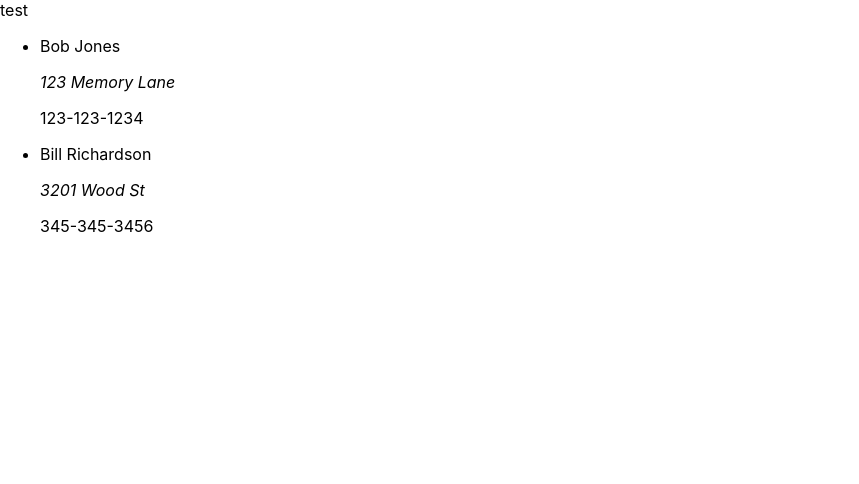
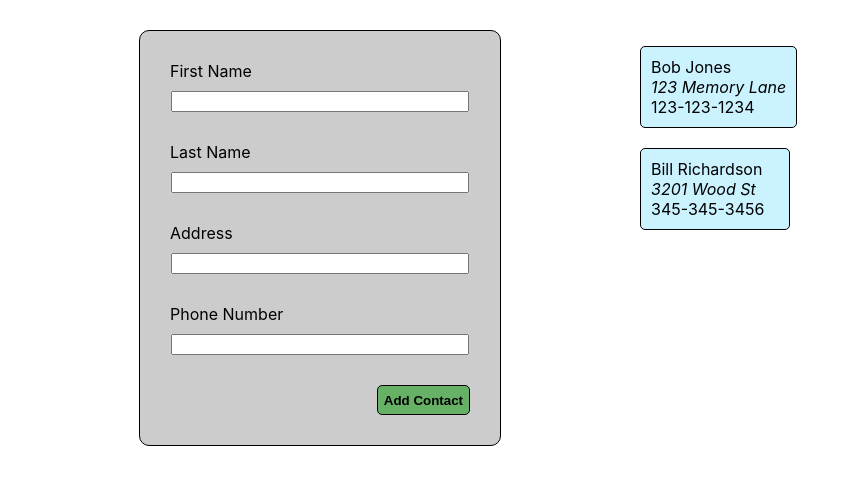
Before and after one commit to willbraun/react-contact-list, a React (Create React App) app: page / in a window 1280 px wide. Shown: the top 484 px of the page, without its empty margins (0-859 px from the left). Built offline with nearby package versions, Linux system fonts and the light colour scheme.

Commit message:
added styling for contacts page

```diff
--- a/src/App.css
+++ b/src/App.css
@@ -2,37 +2,58 @@
   text-align: center;
 }
 
-.App-logo {
-  height: 40vmin;
-  pointer-events: none;
+.project {
+  display: flex;
+  margin-top: 30px;
 }
 
-@media (prefers-reduced-motion: no-preference) {
-  .App-logo {
-    animation: App-logo-spin infinite 20s linear;
-  }
+.flex-1 {
+  width: 50%
 }
 
-.App-header {
-  background-color: #282c34;
-  min-height: 100vh;
+.contact-form {
   display: flex;
   flex-direction: column;
-  align-items: center;
-  justify-content: center;
-  font-size: calc(10px + 2vmin);
-  color: white;
+  align-items: flex-start;
+  width: 300px;
+  margin: auto;
+  padding: 30px;
+  border: 1px solid #000;
+  border-radius: 10px;
+  background-color: #ccc;
 }
 
-.App-link {
-  color: #61dafb;
+.contact-form input {
+  width: 290px;
+  margin: 10px auto 30px;
 }
 
-@keyframes App-logo-spin {
-  from {
-    transform: rotate(0deg);
-  }
-  to {
-    transform: rotate(360deg);
-  }
+.contact-form button {
+  align-self: flex-end;
+  height: 30px;
+  font-weight: 700;
+  background-color: rgb(103, 177, 103);
+  border: 1px solid #000;
+  border-radius: 5px;
 }
+
+.contact-list {
+  position: absolute;
+  width: 50%;
+  right: 0;
+}
+
+.contact {
+  margin-bottom: 20px;
+  padding: 10px;
+  border: 1px solid #000;
+  border-radius: 5px;
+  width: 20%;
+  min-width: fit-content;
+  list-style-type: none;
+  background-color: rgb(203, 242, 255);
+}
+
+p {
+  margin: 0;
+}
--- a/src/components/Contact.js
+++ b/src/components/Contact.js
@@ -1,7 +1,7 @@
 const Contact = ({firstName, lastName, address, phoneNumber}) => {
     return (
-        <li>
-            <p>{firstName} {lastName}</p>
+        <li className="contact">
+            <p>{firstName} {lastName} </p>
             <p><address>{address}</address></p>
             <p>{phoneNumber}</p>
         </li>
--- a/src/components/ContactForm.js
+++ b/src/components/ContactForm.js
@@ -1,16 +1,33 @@
 import { useState } from 'react';
 
-const ContactForm = () => {
-    // state of the form, UI state
-    const [state, setState] = useState({
+const ContactForm = ({addToList}) => {
+    const blank = {
         firstName: '',
         lastName: '',
 		address: '',
 		phoneNumber: ''
-    });
+    }
+
+    const [state, setState] = useState(blank);
 
     return (
-        <div>test</div>
+        <div className='flex-1'>
+            <form className='contact-form'>
+                <label htmlFor="firstName">First Name</label>
+                <input type="text" id="firstName" onChange={(e) => state.firstName = setState(e.target.value)}/>
+
+                <label htmlFor="lastName">Last Name</label>
+                <input type="text" id="lastName" onChange={(e) => state.lastName = setState(e.target.value)}/>
+
+                <label htmlFor="address">Address</label>
+                <input type="text" id="address" onChange={(e) => state.address = setState(e.target.value)}/>
+
+                <label htmlFor="phoneNumber">Phone Number</label>
+                <input type="text" id="phoneNumber" onChange={(e) => state.phoneNumber = setState(e.target.value)}/>
+
+                <button type='submit'>Add Contact</button>
+            </form>
+        </div>
     )
 }
 
--- a/src/components/ContactList.js
+++ b/src/components/ContactList.js
@@ -5,7 +5,7 @@
     const contacts = list.map((contact, i) => <Contact key={i} {...contact}/>)
 
     return (
-        <ul>
+        <ul className='contact-list'>
             {contacts}
         </ul>
     )
```
